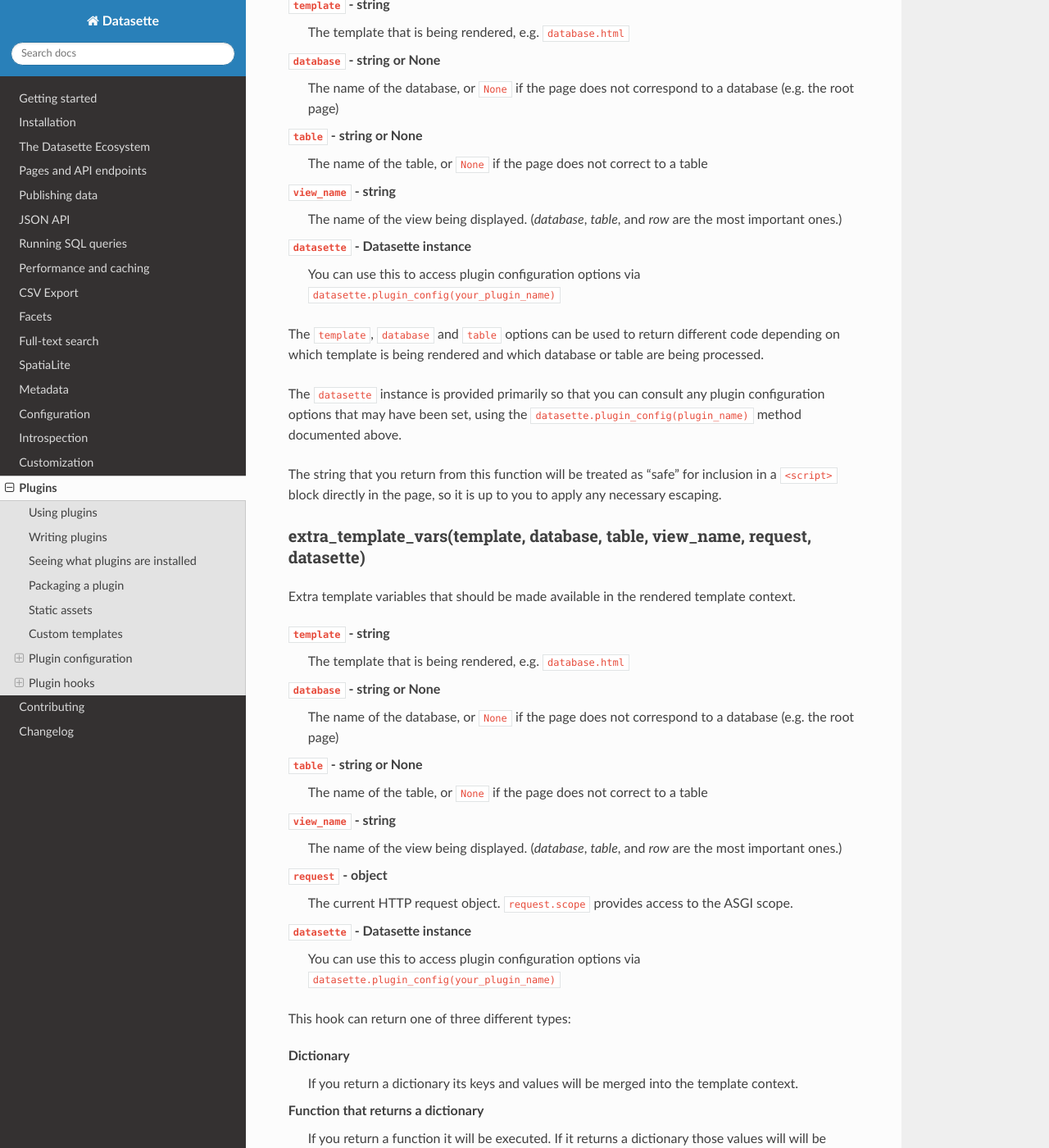
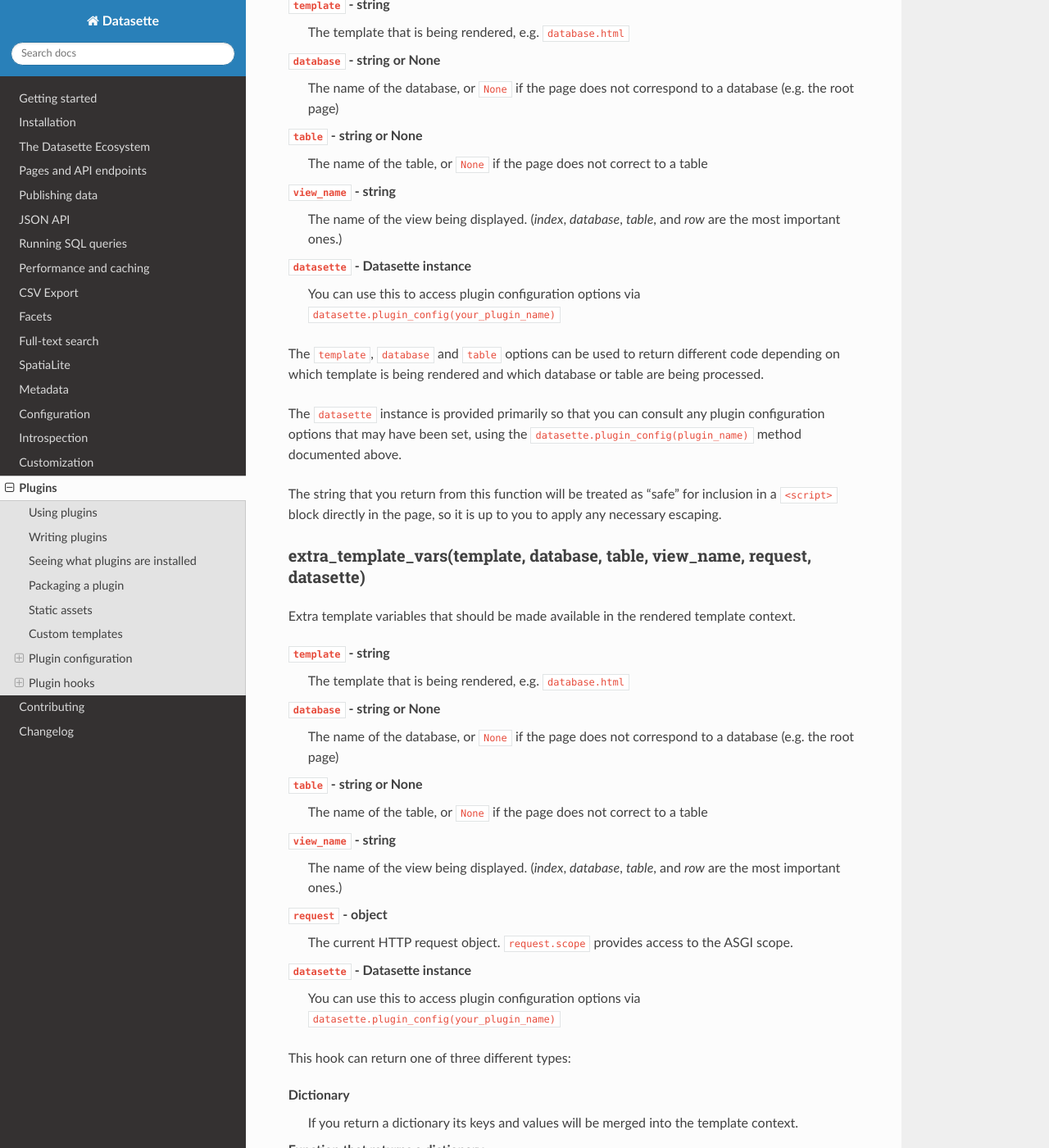
Before and after one commit to simonw/datasette, a Sphinx documentation site: the page built from docs/plugins.rst, in a window 1280 px wide and 1400 px high, scrolled down 11725 px. Shown: the whole window at 82% size. Built offline with Sphinx 7.4.7 and the Read the Docs theme 2.0.0, drawn with Linux system fonts in a browser that asks for light colours.

Commit message:
index view is also important for plugin hooks

```diff
--- a/docs/plugins.rst
+++ b/docs/plugins.rst
@@ -583,7 +583,7 @@
     The name of the table, or ``None`` if the page does not correct to a table
 
 ``view_name`` - string
-    The name of the view being displayed. (`database`, `table`, and `row` are the most important ones.)
+    The name of the view being displayed. (`index`, `database`, `table`, and `row` are the most important ones.)
 
 ``datasette`` - Datasette instance
     You can use this to access plugin configuration options via ``datasette.plugin_config(your_plugin_name)``
@@ -612,7 +612,7 @@
     The name of the table, or ``None`` if the page does not correct to a table
 
 ``view_name`` - string
-    The name of the view being displayed. (`database`, `table`, and `row` are the most important ones.)
+    The name of the view being displayed. (`index`, `database`, `table`, and `row` are the most important ones.)
 
 ``request`` - object
     The current HTTP request object. ``request.scope`` provides access to the ASGI scope.
@@ -685,7 +685,7 @@
     The data to be rendered
 
 ``view_name`` - string
-    The name of the view where the renderer is being called. (`database`, `table`, and `row` are the most important ones.)
+    The name of the view where the renderer is being called. (`index`, `database`, `table`, and `row` are the most important ones.)
 
 The callback function can return `None`, if it is unable to render the data, or a dictionary with the following keys:
 
```
